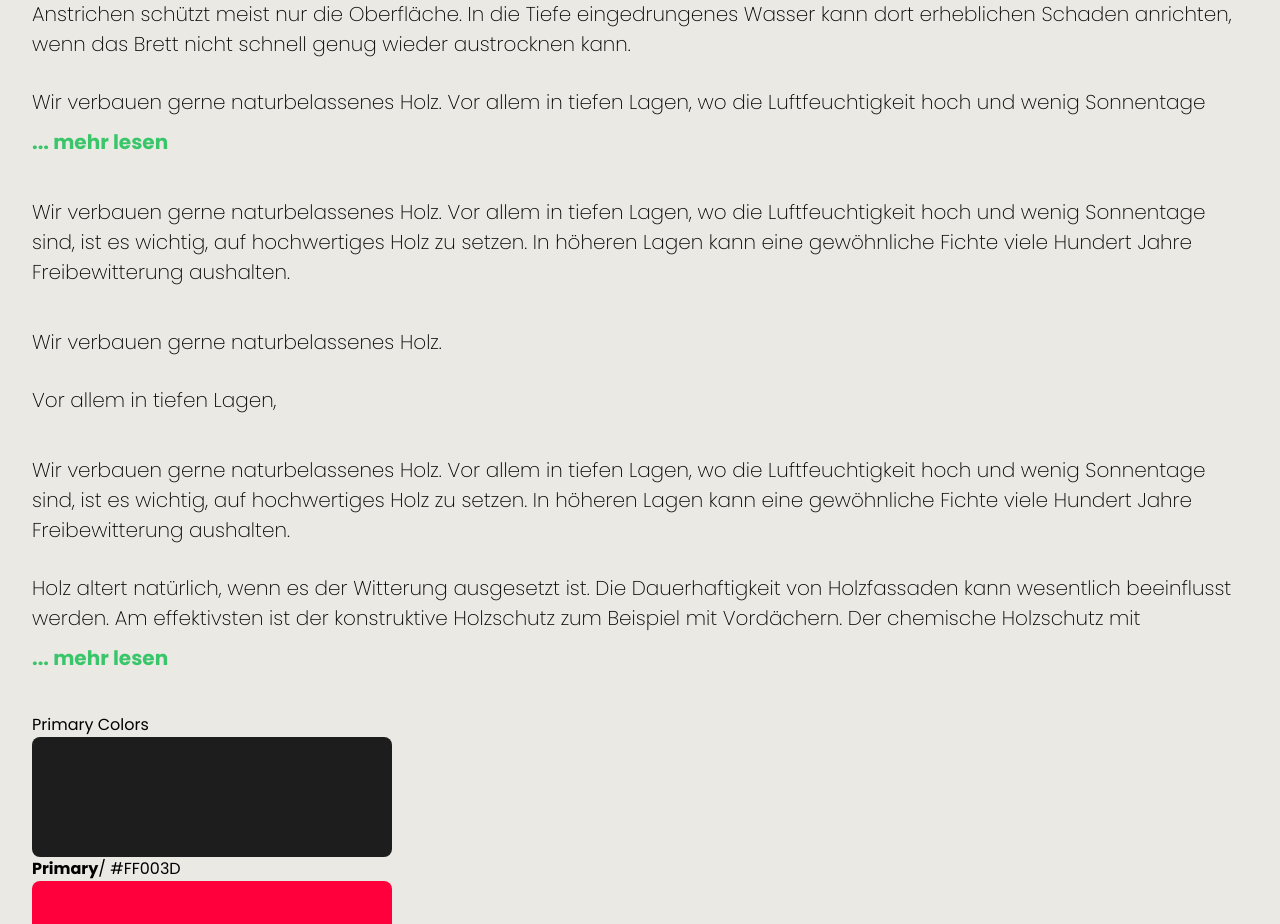
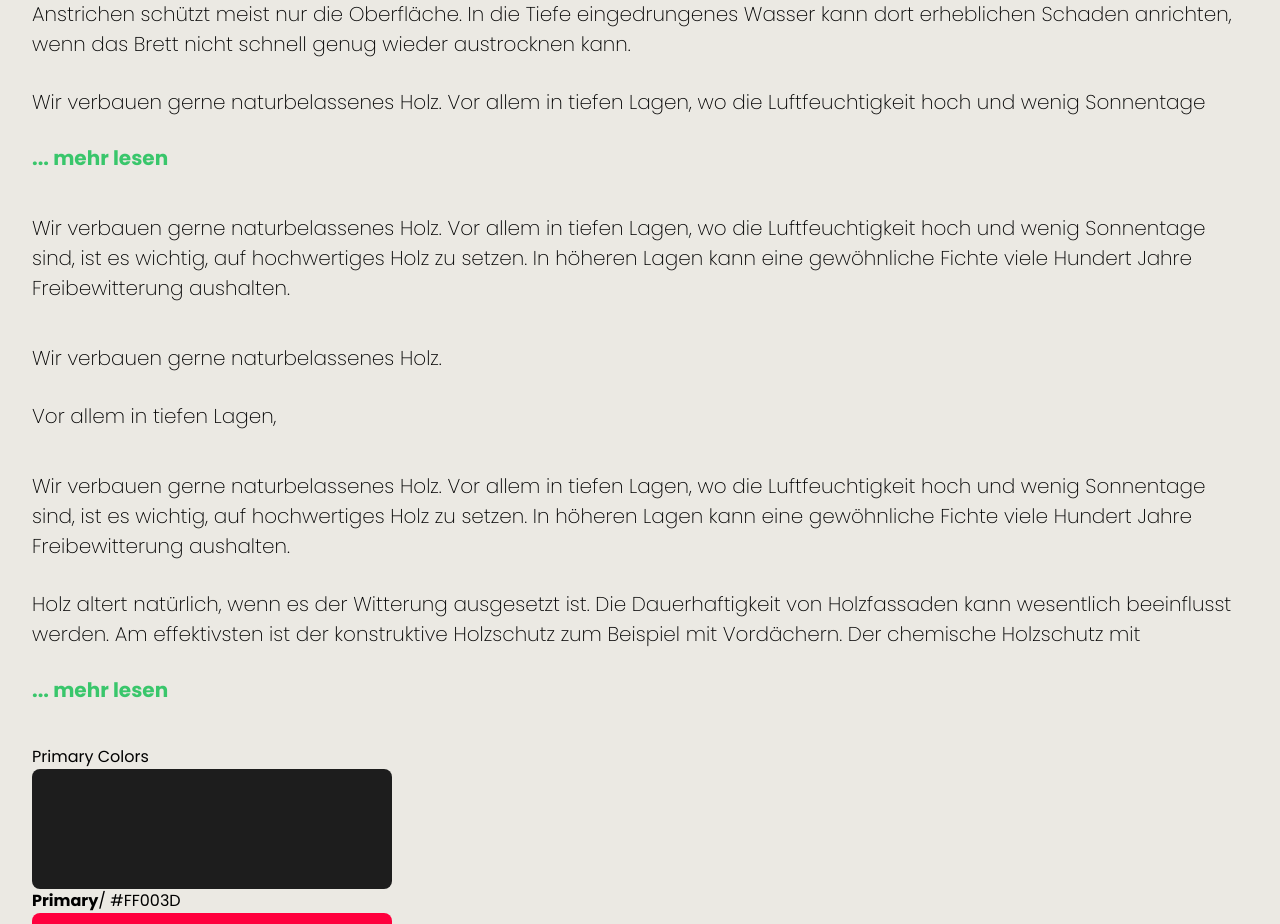
Before and after one commit to khoanm99/fecker-testing, a Next.js app: page /style-guide in a window 1280 px wide. Shown: the part 1420-2344 px from the top of the page. Built offline with nearby package versions, Linux system fonts and the light colour scheme; a web font is replaced by a local one.

Commit message:
fix: add more spacing

```diff
--- a/molecules/collapse/index.tsx
+++ b/molecules/collapse/index.tsx
@@ -52,7 +52,10 @@ const Collapse = ({ content }: { content: string[] }) => {
         </div>
       </div>
       {showExpand && (
-        <div onClick={() => handleClick()} className={`mt-2 cursor-pointer`}>
+        <div
+          onClick={() => handleClick()}
+          className={`mt-2 cursor-pointer lg:mt-6`}
+        >
           <Text
             size={`number`}
             content={expanded ? '... weniger lesen' : '... mehr lesen'}
```
